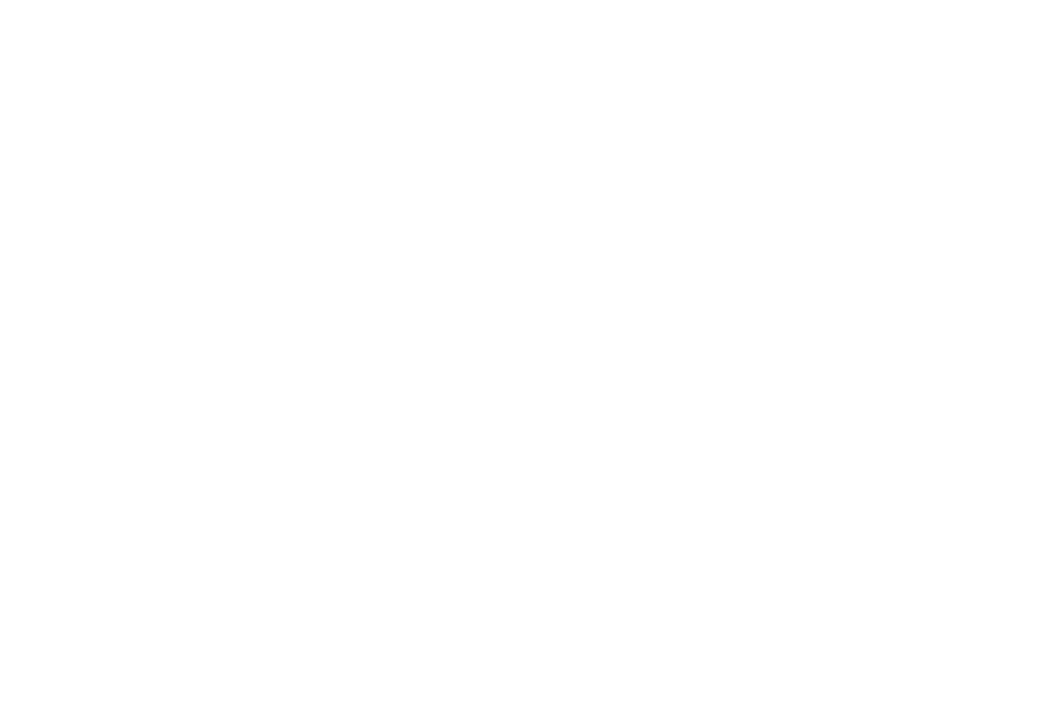
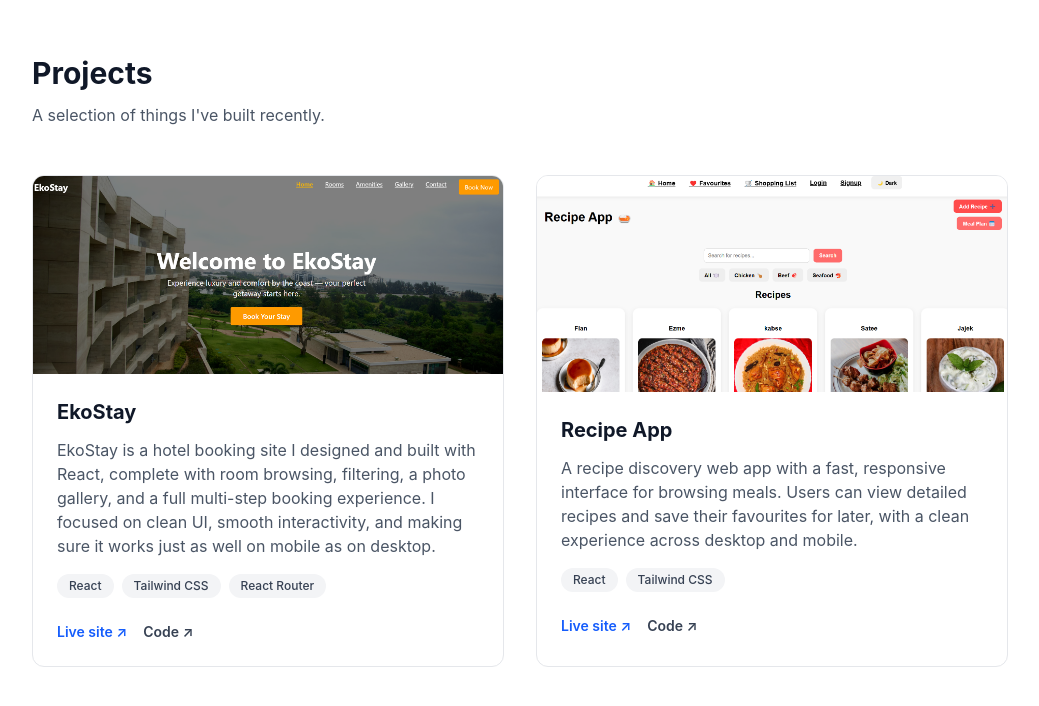
Before and after one commit to Daviez71/vite-project, a React (Vite) app: page / in a window 1280 px wide. Shown: the part 760-1466 px from the top of the page, without its empty margins (120-1159 px from the left). Before the commit the page ends 800 px from the top, so only its background shows below. Built offline with nearby package versions, Linux system fonts and the light colour scheme.

Commit message:
Add  Projects section

```diff
--- a/src/App.jsx
+++ b/src/App.jsx
@@ -1,11 +1,13 @@
 import Navbar from "./components/Navbar"
 import Hero from "./components/Hero"
+import Projects from "./components/Projects"
 
 function App(){
   return (
     <div>
       <Navbar />
       <Hero />
+      <Projects />
     </div>
   )
 }
--- /dev/null
+++ b/src/components/ProjectCard.jsx
@@ -0,0 +1,46 @@
+function ProjectCard({ image, title, description, stack, liveUrl, codeUrl }) {
+  return (
+    <div className="overflow-hidden rounded-xl border border-gray-200">
+      <img
+        src={image}
+        alt={`Screenshot of ${title}`}
+        className="h56 w-full object-cover"
+      />
+      <div className="p-6">
+        <h3 className="text-xl font-bold text-gray-900">{title}</h3>
+        <p className="mt-3 text-gray-600">{description}</p>
+        <div className="mt-4 flex flex-wrap gap-2">
+          {stack.map((item) => (
+            <span
+              key={item}
+              className="rounded-full bg-gray-100 px-3 py-1 text-xs font-medium text-gray-700"
+            >
+              {item}
+            </span>
+          ))}
+        </div>
+        <div className="mt-6 flex gap-4 text-sm font-semibold">
+          <a
+            href={liveUrl}
+            target="_blank"
+            rel="noopener noreferrer"
+            className="text-blue-600 hover:text-blue-700"
+          >
+            Live site ↗
+          </a>
+
+          <a
+            href={codeUrl}
+            target="_blank"
+            rel="noopener noreferrer"
+            className="text-gray-700 hover:text-gray-900"
+          >
+            Code ↗
+          </a>
+        </div>
+      </div>
+    </div>
+  );
+}
+
+export default ProjectCard;
--- /dev/null
+++ b/src/components/Projects.jsx
@@ -0,0 +1,35 @@
+import ProjectCard from "./ProjectCard";
+import ekostayImg from "../assets/ekostay.png";
+import recipeImg from "../assets/recipe-app.png";
+
+function Projects() {
+  return (
+    <section id="projects" className="mx-auto max-w-5xl px-6 py-24">
+      <h2 className="text-3xl font-bold text-gray-900">Projects</h2>
+      <p className="mt-3 max-w-2xl text-gray-600">
+        A selection of things I've built recently.
+      </p>
+
+      <div className="mt-12 grid gap-8 sm:grid-cols-2">
+        <ProjectCard
+          image={ekostayImg}
+          title="EkoStay"
+          description="EkoStay is a hotel booking site I designed and built with React, complete with room browsing, filtering, a photo gallery, and a full multi-step booking experience. I focused on clean UI, smooth interactivity, and making sure it works just as well on mobile as on desktop."
+          stack={["React", "Tailwind CSS", "React Router"]}
+          liveUrl="https://hotel-management-site-zeta.vercel.app/"
+          codeUrl="https://github.com/Daviez71/hotel-management-site"
+        />
+        <ProjectCard
+          image={recipeImg}
+          title="Recipe App"
+          description="A recipe discovery web app with a fast, responsive interface for browsing meals. Users can view detailed recipes and save their favourites for later, with a clean experience across desktop and mobile."
+          stack={['React', 'Tailwind CSS']}
+          liveUrl="https://recipe-app-liart-rho.vercel.app/"
+          codeUrl="https://github.com/Daviez71/recipe-app"
+        />
+      </div>
+    </section>
+  );
+}
+
+export default Projects;
```
Also changed, not shown: src/assets/ekostay.png (added), src/assets/recipe-app.png (added).
